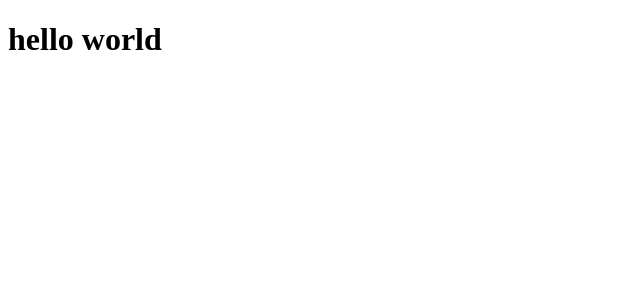
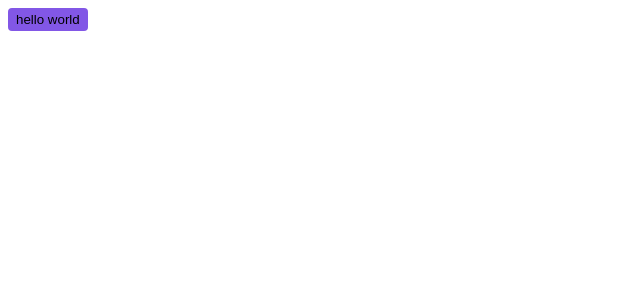
Before and after one commit to joaopaulocordeiro/next-shop, a Next.js app: page / in a window 1280 px wide. Shown: the top 300 px of the page, without its empty margins (0-640 px from the left). Built offline with nearby package versions, Linux system fonts and the light colour scheme.

Commit message:
style: criação e configuração do stitches

```diff
--- a/package.json
+++ b/package.json
@@ -10,6 +10,7 @@
   },
   "dependencies": {
     "@next/font": "13.1.6",
+    "@stitches/react": "^1.2.8",
     "@types/node": "18.14.0",
     "@types/react": "18.0.28",
     "@types/react-dom": "18.0.11",
--- a/src/pages/_document.tsx
+++ b/src/pages/_document.tsx
@@ -1,4 +1,5 @@
 import { Html, Head, Main, NextScript } from 'next/document'
+import { getCssText } from '../styles';
 
 export default function Document() {
     return (
@@ -7,7 +8,10 @@
             <link rel="preconnect" href="https://fonts.googleapis.com" />
             <link rel="preconnect" href="https://fonts.gstatic.com" crossOrigin="anonymous" />
             <link href="https://fonts.googleapis.com/css2?family=Roboto:wght@400;700&display=swap" rel="stylesheet" />
+
+            <style id="stitches" dangerouslySetInnerHTML={{ __html: getCssText() }} />
         </Head>
+
         <body>
             <Main />
             <NextScript />
--- a/src/pages/index.tsx
+++ b/src/pages/index.tsx
@@ -1,8 +1,16 @@
+import { styled } from "../styles"
+
+const Button = styled('button', {
+  backgroundColor: '$rocketseat',
+  borderRadius: 4,
+  border: 0,
+  padding: '4px 8px'
+})
 
 export default function Home() {
   return (
     <>
-      <h1>hello world</h1>
+      <Button>hello world</Button>
     </>
   )
 }
--- a/src/pages/product/[id].tsx
+++ b/src/pages/product/[id].tsx
@@ -4,6 +4,6 @@
     const { query } = useRouter()
 
     return (
-        <h1>product: {JSON.stringify(query)}</h1>
+        <h1>product: {JSON.stringify(query)} </h1>
     )
 }
--- /dev/null
+++ b/src/styles/index.ts
@@ -0,0 +1,18 @@
+import { createStitches } from '@stitches/react'
+
+export const {
+    config,
+    styled,
+    css,
+    globalCss,
+    keyframes,
+    getCssText,
+    theme,
+    createTheme
+ } = createStitches({
+    theme: {
+        colors: {
+            rocketseat: '#8257e6'
+        }
+    }
+})
```
Also changed, not shown: 1 other file (tests, documents, lock files or other folders).
